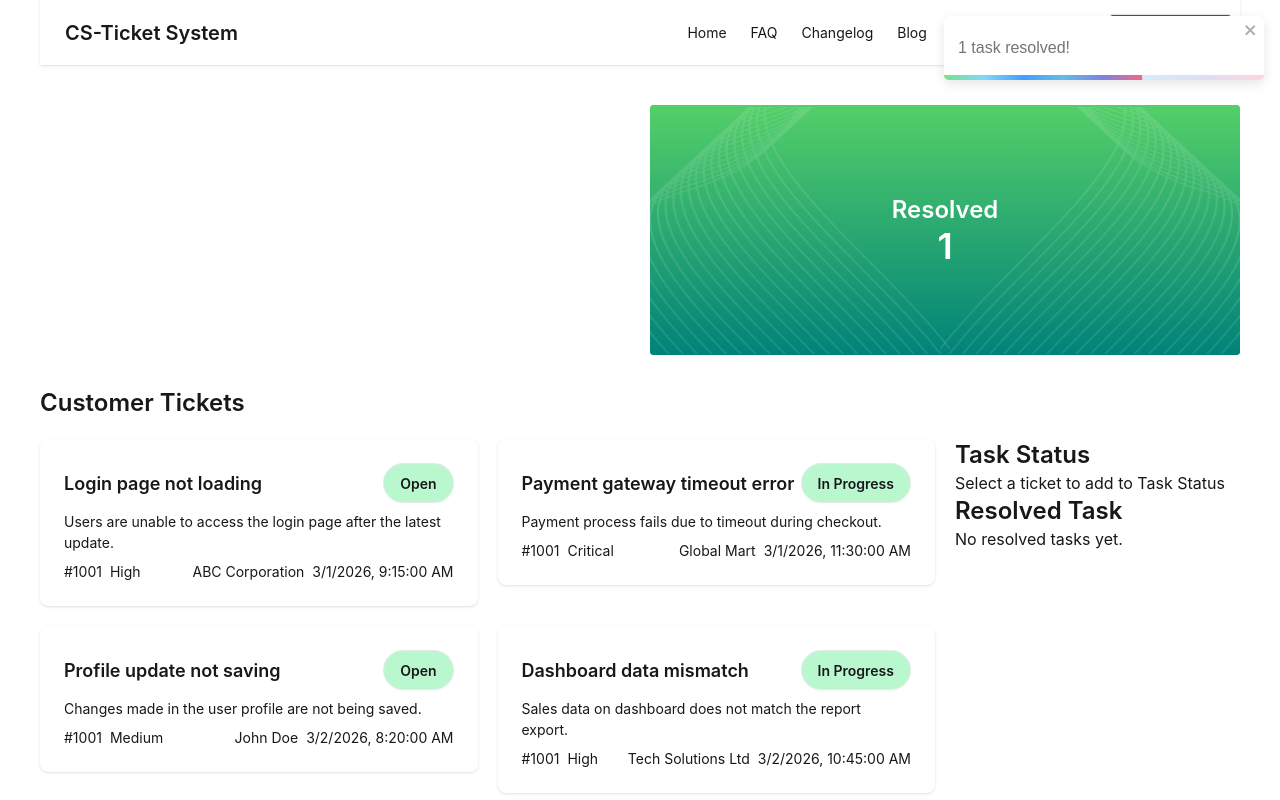
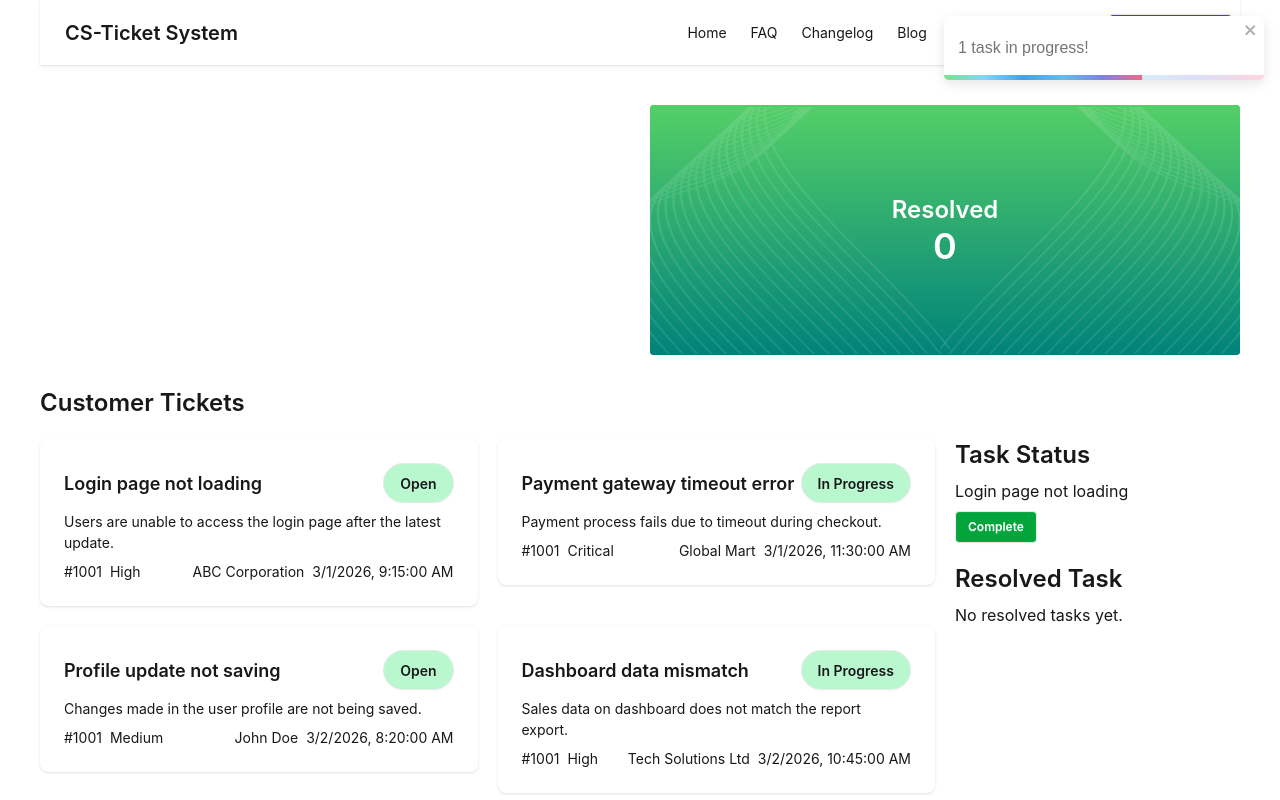
Before and after one commit to abdullah-al-mohammad/ticket-system, a React (Vite) app: page / in a window 1280 px wide. Both pictures are taken after a click on the element 258 px from the left and 522 px from the top of the page. Shown: the top 800 px of the page. Built offline with nearby package versions, Linux system fonts and the light colour scheme.

Commit message:
Refactor TicketCard and TicketCards components to use handleAddTask and display task status and resolved tasks

```diff
--- a/src/TicketCard/TicketCard.jsx
+++ b/src/TicketCard/TicketCard.jsx
@@ -1,5 +1,5 @@
-const TicketCard = ({ ticket, handleCompleteTask }) => {
-  console.log(ticket);
+const TicketCard = ({ ticket, handleAddTask }) => {
+  // console.log(ticket);
 
   //   {
   //   "id": 13,
@@ -12,7 +12,7 @@ const TicketCard = ({ ticket, handleCompleteTask }) => {
   // }
 
   return (
-    <div onClick={handleCompleteTask}>
+    <div onClick={() => handleAddTask(ticket)}>
       <div className="card bg-base-100 shadow-sm">
         <div className="card-body">
           <div className="flex justify-between">
--- a/src/components/TicketCards/TicketCards.jsx
+++ b/src/components/TicketCards/TicketCards.jsx
@@ -1,7 +1,13 @@
 import { use } from 'react';
 import TicketCard from '../../TicketCard/TicketCard';
 
-const TicketCards = ({ fetchTicketCards, handleCompleteTask }) => {
+const TicketCards = ({
+  fetchTicketCards,
+  handleAddTask,
+  ticketCards,
+  handleCompleteTask,
+  resolvedCards,
+}) => {
   const data = use(fetchTicketCards);
 
   return (
@@ -10,14 +16,34 @@ const TicketCards = ({ fetchTicketCards, handleCompleteTask }) => {
       <div className="grid grid-cols-1 md:grid-cols-4 gap-5">
         <div className="grid grid-cols-1 md:grid-cols-2 gap-5 col-span-3">
           {data.map(ticket => (
-            <TicketCard ticket={ticket} handleCompleteTask={handleCompleteTask}></TicketCard>
+            <TicketCard ticket={ticket} handleAddTask={handleAddTask}></TicketCard>
           ))}
         </div>
         <div className="col-span-1">
-          <h1 className="text-2xl font-semibold">Task Status</h1>
-          <p>Select a ticket to add to Task Status</p>
-          <h1 className="text-2xl font-semibold">Resolved Task</h1>
-          <p>No resolved tasks yet.</p>
+          <h1 className="text-2xl font-semibold mb-2">Task Status</h1>
+          {ticketCards.length === 0
+            ? 'Select a ticket to add to Task Status'
+            : ticketCards.map((ticket, index) => (
+                <div key={index} className="mb-5">
+                  <p>{ticket.title}</p>
+                  <button
+                    onClick={() => handleCompleteTask(ticket)}
+                    className="btn btn-sm bg-[#02A53B] text-white mt-2"
+                  >
+                    Complete
+                  </button>
+                </div>
+              ))}
+          <h1 className="text-2xl font-semibold mb-2">Resolved Task</h1>
+          {resolvedCards.length === 0 ? (
+            <p>No resolved tasks yet.</p>
+          ) : (
+            resolvedCards.map((ticket, index) => (
+              <div key={index} className="mb-5">
+                <p>{ticket.title}</p>
+              </div>
+            ))
+          )}
         </div>
       </div>
     </div>
```
